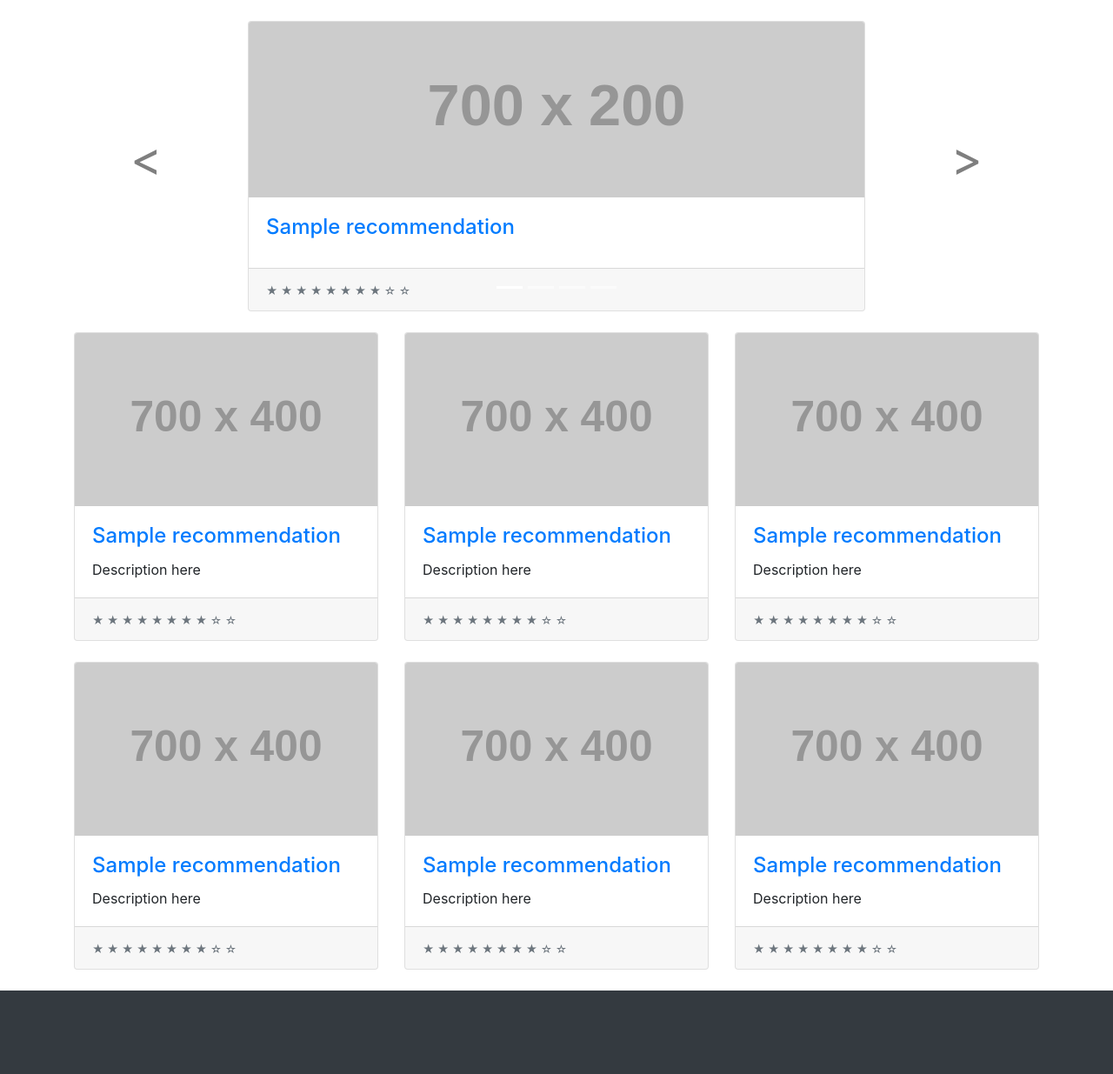
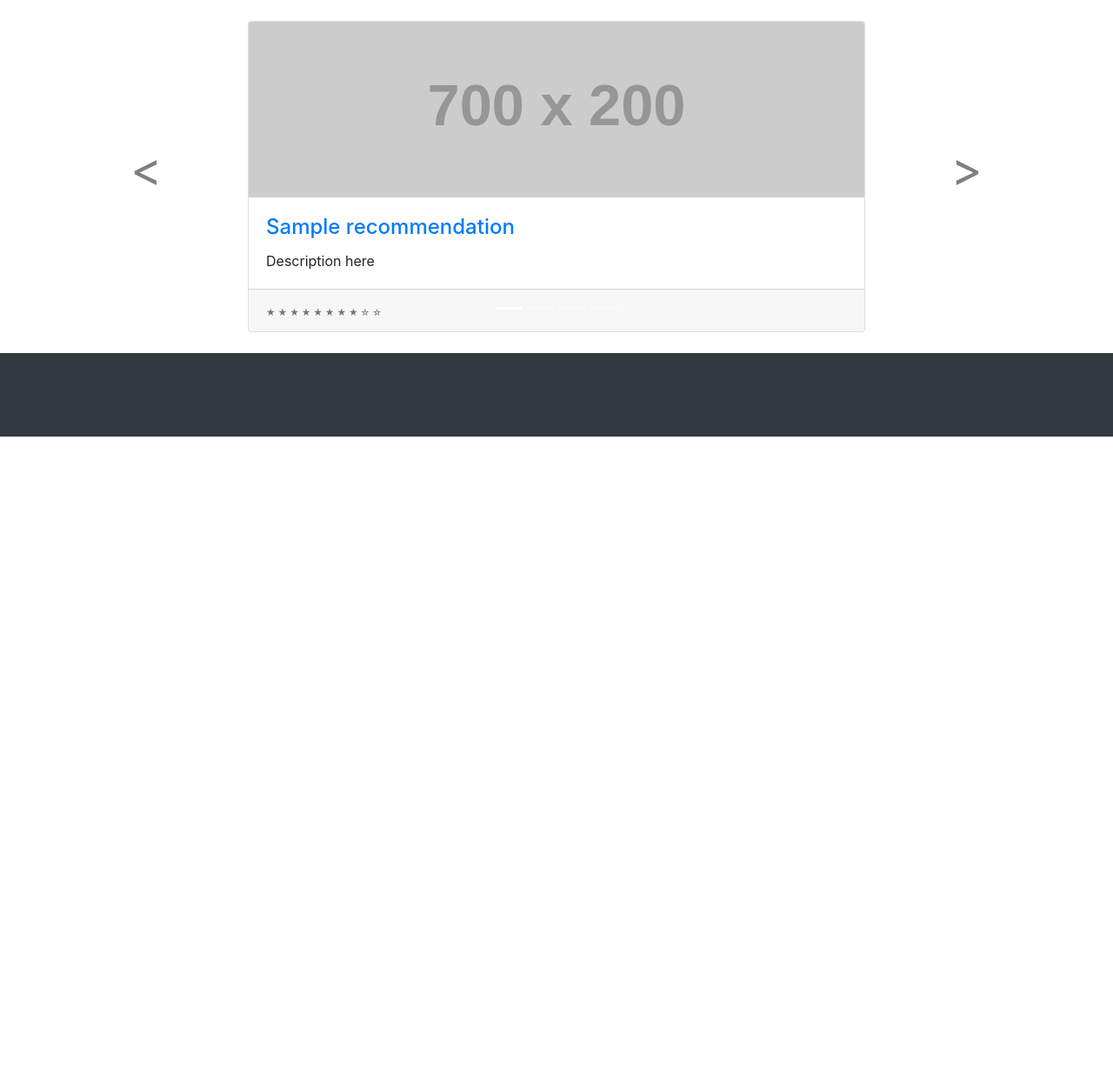
Before and after one commit to yunusdemir/celp, a Flask app: template templates/index.html in a window 1280 px wide. Shown: the part 56-1291 px from the top of the page at 87% size. After the commit the page ends 558 px from the top, so only its background shows below. Run offline with Flask 2, Linux system fonts and the light colour scheme; the template is opened without the code that fills it: most values are stand-ins (such as "Sample title", 1, 10 or a date in 2020); grey boxes labelled with a size stand in for pictures from a placeholder-image service; parts of the project's set-up code (start-up, migrations or seed data) failed here and were passed over; some libraries are stand-ins or nearby versions.

Commit message:
index cleanup

```diff
--- a/templates/business.html
+++ b/templates/business.html
@@ -2,7 +2,6 @@
 <html lang="en">
 
 <head>
-
   <meta charset="utf-8">
   <meta name="viewport" content="width=device-width, initial-scale=1, shrink-to-fit=no">
   <meta name="description" content="">
@@ -15,7 +14,6 @@
 
   <!-- Custom styles for this template -->
   <link href="/static/css/shop-homepage.css" rel="stylesheet">
-
 </head>
 
 <body>
@@ -82,5 +80,4 @@
   <script src="/static/vendor/jquery/jquery.min.js"></script>
   <script src="/static/vendor/bootstrap/js/bootstrap.bundle.min.js"></script>
 </body>
-
 </html>
--- a/templates/index.html
+++ b/templates/index.html
@@ -19,13 +19,13 @@
 <body>
   {% include 'nav.html' %}
 
-  <!-- Page Content -->
   <div class="container">
 
     <div class="row">
 
       <div class="col-lg-12">
 
+        <!-- Carousel (first 4 recommendations) -->
         <div id="carouselExampleIndicators" class="carousel slide my-4" data-ride="carousel">
           <ol class="carousel-indicators">
             <li data-target="#carouselExampleIndicators" data-slide-to="0" class="active"></li>
@@ -37,19 +37,15 @@
             {% for i in range(4) %}
             <div class="carousel-item {% if i == 0 %}active{% endif %}">
               <div class="col-lg-8 offset-md-2">
-                <div class="card h-100">
-                  <a href="#"><img class="card-img-top" src="http://placehold.it/700x200" alt=""></a>
-                  <div class="card-body">
-                    <h4 class="card-title">
-                      <a href="{{ url_for('business', city=recommendations[i]['city'], id=recommendations[i]['business_id']) }}">{{ recommendations[i]["name"] }}</a>
-                    </h4>
-                  </div>
-                  <div class="card-footer">
-                    {% with stars=recommendations[i]["stars"] %}
-                      {% include 'stars.html' %}
-                    {% endwith %}
-                  </div>
-                </div>
+                {% with card={
+                    'name':recommendations[i]["name"],
+                    'link':url_for('business', city=recommendations[i]['city'], id=recommendations[i]['business_id']),
+                    'img':'http://placehold.it/700x200',
+                    'text':'Description here',
+                    'stars':recommendations[i]["stars"]
+                } %}
+                  {% include 'card.html' %}
+                {% endwith %}
               </div>
             </div>
             {% endfor %}
@@ -64,45 +60,30 @@
           </a>
         </div>
 
+        <!-- Cards (remaining recommendations) -->
         <div class="row">
-          {% for i in range(4, 10) %}
+          {% for i in range(4, recommendations|length) %}
             <div class="col-lg-4 col-md-6 mb-4">
-              <div class="card h-100">
-                <a href="#"><img class="card-img-top" src="http://placehold.it/700x400" alt=""></a>
-                <div class="card-body">
-                  <h4 class="card-title">
-                    <a href="{{ url_for('business', city=recommendations[i]['city'], id=recommendations[i]['business_id']) }}">{{ recommendations[i]["name"] }}</a>
-                  </h4>
-                  <p class="card-text">Description here</p>
-                </div>
-                <div class="card-footer">
-                  {% with stars=recommendations[i]["stars"] %}
-                    {% include 'stars.html' %}
-                  {% endwith %}
-                </div>
-              </div>
+              {% with card={
+                  'name':recommendations[i]["name"],
+                  'link':url_for('business', city=recommendations[i]['city'], id=recommendations[i]['business_id']),
+                  'img':'http://placehold.it/700x400',
+                  'text':'Description here',
+                  'stars':recommendations[i]["stars"]
+              } %}
+                {% include 'card.html' %}
+              {% endwith %}
             </div>
           {% endfor %}
         </div>
-        <!-- /.row -->
+      </div>
+    </div>
+  </div>
 
-      </div>
-      <!-- /.col-lg-9 -->
-
-    </div>
-    <!-- /.row -->
-
-  </div>
-  <!-- /.container -->
-
-  <!-- Footer -->
-  <footer class="py-5 bg-dark">
-  </footer>
+  <footer class="py-5 bg-dark"></footer>
 
   <!-- Bootstrap core JavaScript -->
   <script src="/static/vendor/jquery/jquery.min.js"></script>
   <script src="/static/vendor/bootstrap/js/bootstrap.bundle.min.js"></script>
-
 </body>
-
 </html>
```
